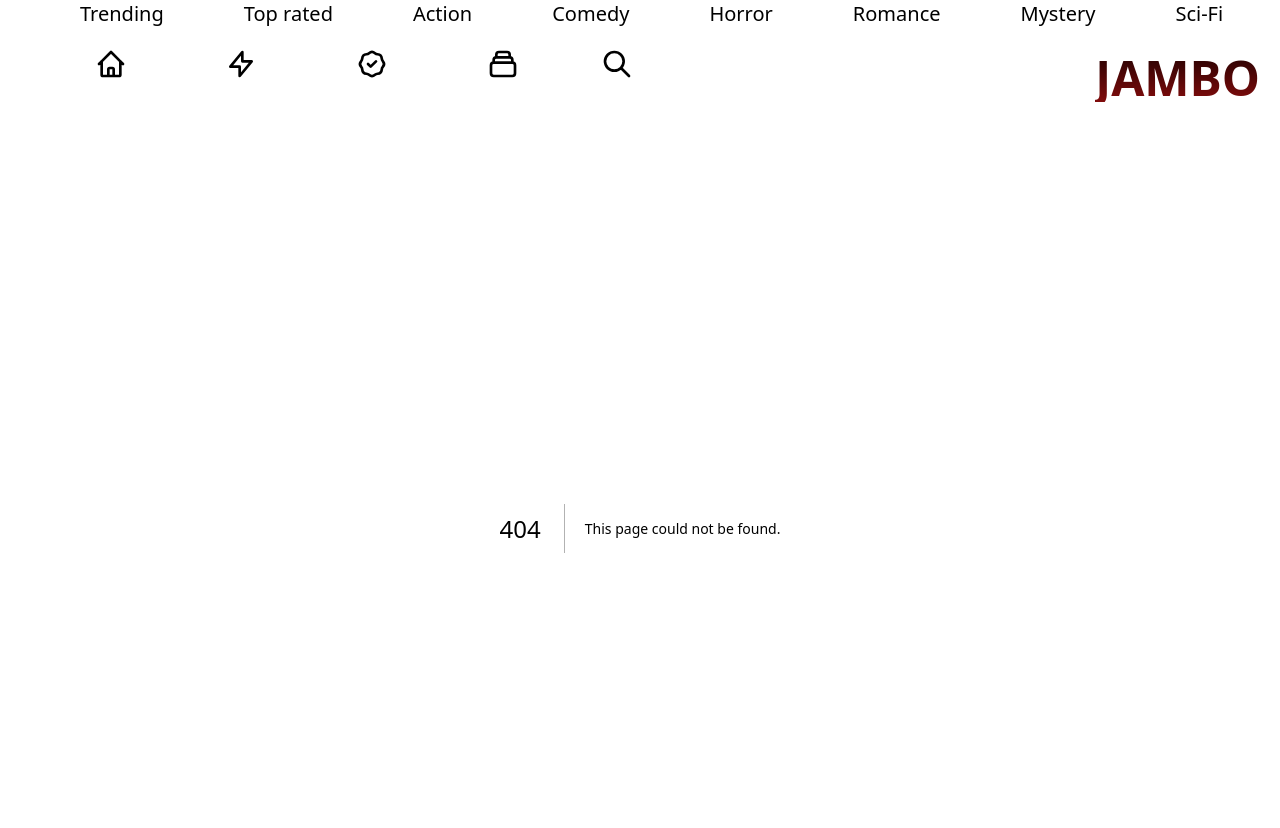
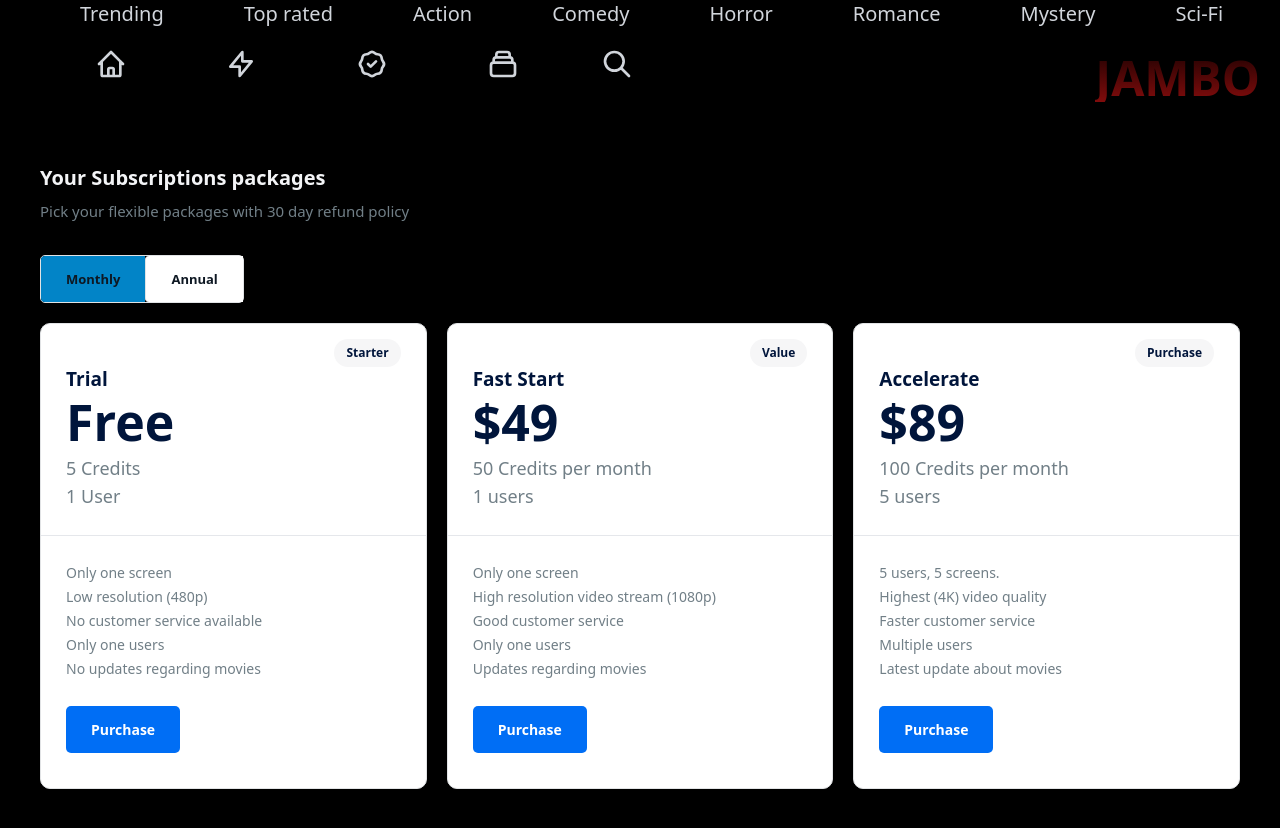
Before and after one commit to Apu655/Movie-Site, a Next.js app: page /subscription in a window 1280 px wide. Before the commit this address had no page. Shown: the top 828 px of the page. Built offline with nearby package versions, Linux system fonts and the light colour scheme.

Commit message:
Add subscription page

```diff
--- a/src/Layouts/Header/HeaderConstants.tsx
+++ b/src/Layouts/Header/HeaderConstants.tsx
@@ -14,4 +14,8 @@ export const USER_HEADER_LINKS = [
     title:"Profile",
     path:"/profile"
   },
+  {
+    title:"Subscriptions",
+    path:"/subscription"
+  }
 ];
--- /dev/null
+++ b/src/app/subscription/page.tsx
@@ -0,0 +1,200 @@
+'use client';
+import React, { useState } from 'react'
+
+type Props = {}
+
+const page = (props: Props) => {
+    const [isyearly,setIsYearly] = useState(false)
+  return (
+    <div>
+        <div className='flex min-h-screen pt-[30px] px-[40px]'>
+   <div className="min-w-full">
+       <p className="text-gray-100 text-[20px] leading-[40px] font-semibold">
+           Your Subscriptions packages
+       </p>
+
+       <div>
+           <p className="text-[#717F87] text-[15px] leading-[27px] font-medium">
+               Pick your flexible packages with 30 day refund policy
+           </p>
+       </div>
+
+       <div className="mt-[30px] inline-flex border border-[#E1E3E5] shadow-[0px 1px 2px #E1E3E5] divide-[#E1E3E5] divide-x rounded-[5px]">
+            <button onClick={()=>{setIsYearly(false)}} className={`${isyearly?"bg-white":"bg-sky-600"} hover:text-[#717F87] text-[#0E1823] leading-[16px] text-[13px] font-semibold  py-[15px] px-[25px] rounded-l`}>
+                Monthly
+            </button>
+			<button onClick={()=>{setIsYearly(true)}} className={`${!isyearly?"bg-white":"bg-sky-600"} hover:text-[#717F87] text-[#0E1823] leading-[16px] text-[13px] font-semibold  py-[15px] px-[25px] rounded-l`}>
+                Annual
+            </button>
+		</div>
+
+        <div className="mt-[20px] grid grid-cols-3 gap-[20px]">
+            <div key="1" className="w-full bg-[#fff] rounded-[10px] shadow-[0px 1px 2px #E1E3E5] border border-[#E1E3E5] divide-y">
+                <div className="pt-[15px] px-[25px] pb-[25px]">
+                    <div className="flex justify-end">
+                        <div className="bg-[#F6F6F7] rounded-[20px] flex justify-center align-center px-[12px]">
+                            <p className="text-[#00153B] text-[12px] leading-[28px] font-bold">
+                                Starter
+                            </p>
+                        </div>
+                    </div>
+
+                    <div>
+                        <p className="text-[#00153B] text-[19px] leading-[24px] font-bold">
+                            Trial
+                        </p>
+                        <p className="text-[#00153B] text-[50px] leading-[63px] font-bold">
+                            Free
+                        </p>
+                    </div>
+
+                    <div>
+                        <p className="text-[#717F87] text-[18px] leading-[28px] font-medium">
+                            5 Credits
+                        </p>
+                        <p className="text-[#717F87] text-[18px] leading-[28px] font-medium">
+                            1 User
+                        </p>
+                    </div>
+                </div>
+
+                <div className="pt-[25px] px-[25px] pb-[35px]">
+                    <div>
+                    <p className="text-[#717F87] text-[14px] leading-[24px] font-medium">
+                            Only one screen
+                        </p>
+                        <p className="text-[#717F87] text-[14px] leading-[24px] font-medium">
+                            Low resolution (480p)
+                        </p>
+                        <p className="text-[#717F87] text-[14px] leading-[24px] font-medium">
+                            No customer service available
+                        </p>
+                        <p className="text-[#717F87] text-[14px] leading-[24px] font-medium">
+                            Only one users
+                        </p>
+                        <p className="text-[#717F87] text-[14px] leading-[24px] font-medium">
+                            No updates regarding movies
+                        </p>
+                    </div>
+
+                    <div className="mt-[25px]">
+                        <button className="bg-[#006EF5] rounded-[5px] py-[15px] px-[25px] text-[#fff] text-[14px] leading-[17px] font-semibold">Purchase</button>
+                    </div>
+                </div>
+            </div>
+
+            <div key="2" className="w-full bg-[#fff] rounded-[10px] shadow-[0px 1px 2px #E1E3E5] border border-[#E1E3E5] divide-y">
+                <div className="pt-[15px] px-[25px] pb-[25px]">
+                    <div className="flex justify-end">
+                        <div className="bg-[#F6F6F7] rounded-[20px] flex justify-center align-center px-[12px]">
+                            <p className="text-[#00153B] text-[12px] leading-[28px] font-bold">
+                                Value
+                            </p>
+                        </div>
+                    </div>
+
+                    <div>
+                        <p className="text-[#00153B] text-[19px] leading-[24px] font-bold">
+                            Fast Start
+                        </p>
+                        <p className="text-[#00153B] text-[50px] leading-[63px] font-bold">
+                            $49
+                        </p>
+                    </div>
+
+                    <div>
+                        <p className="text-[#717F87] text-[18px] leading-[28px] font-medium">
+                            50 Credits per month
+                        </p>
+                        <p className="text-[#717F87] text-[18px] leading-[28px] font-medium">
+                            1 users
+                        </p>
+                    </div>
+                </div>
+
+                <div className="pt-[25px] px-[25px] pb-[35px]">
+                    <div>
+                        <p className="text-[#717F87] text-[14px] leading-[24px] font-medium">
+                            Only one screen
+                        </p>
+                        <p className="text-[#717F87] text-[14px] leading-[24px] font-medium">
+                            High resolution video stream (1080p)
+                        </p>
+                        <p className="text-[#717F87] text-[14px] leading-[24px] font-medium">
+                            Good customer service
+                        </p>
+                        <p className="text-[#717F87] text-[14px] leading-[24px] font-medium">
+                            Only one users
+                        </p>
+                        <p className="text-[#717F87] text-[14px] leading-[24px] font-medium">
+                            Updates regarding movies
+                        </p>
+                    </div>
+
+                    <div className="mt-[25px]">
+                        <button className="bg-[#006EF5] rounded-[5px] py-[15px] px-[25px] text-[#fff] text-[14px] leading-[17px] font-semibold">Purchase</button>
+                    </div>
+                </div>
+            </div>
+
+            <div key="3" className="w-full bg-[#fff] rounded-[10px] shadow-[0px 1px 2px #E1E3E5] border border-[#E1E3E5] divide-y">
+                <div className="pt-[15px] px-[25px] pb-[25px]">
+                    <div className="flex justify-end">
+                        <div className="bg-[#F6F6F7] rounded-[20px] flex justify-center align-center px-[12px]">
+                            <p className="text-[#00153B] text-[12px] leading-[28px] font-bold">
+                                Purchase
+                            </p>
+                        </div>
+                    </div>
+
+                    <div>
+                        <p className="text-[#00153B] text-[19px] leading-[24px] font-bold">
+                            Accelerate
+                        </p>
+                        <p className="text-[#00153B] text-[50px] leading-[63px] font-bold">
+                            $89
+                        </p>
+                    </div>
+
+                    <div>
+                        <p className="text-[#717F87] text-[18px] leading-[28px] font-medium">
+                            100 Credits per month
+                        </p>
+                        <p className="text-[#717F87] text-[18px] leading-[28px] font-medium">
+                            5 users
+                        </p>
+                    </div>
+                </div>
+
+                <div className="pt-[25px] px-[25px] pb-[35px]">
+                    <div>
+                        <p className="text-[#717F87] text-[14px] leading-[24px] font-medium">
+                            5 users, 5 screens.
+                        </p>
+                        <p className="text-[#717F87] text-[14px] leading-[24px] font-medium">
+                            Highest (4K) video quality
+                        </p>
+                        <p className="text-[#717F87] text-[14px] leading-[24px] font-medium">
+                            Faster customer service
+                        </p>
+                        <p className="text-[#717F87] text-[14px] leading-[24px] font-medium">
+                            Multiple users
+                        </p>
+                        <p className="text-[#717F87] text-[14px] leading-[24px] font-medium">
+                            Latest update about movies
+                        </p>
+                    </div>
+
+                    <div className="mt-[25px]">
+                        <button className="bg-[#006EF5] rounded-[5px] py-[15px] px-[25px] text-[#fff] text-[14px] leading-[17px] font-semibold">Purchase</button>
+                    </div>
+                </div>
+            </div>
+        </div>
+   </div>
+</div>
+    </div>
+  )
+}
+
+export default page
```
Also changed, not shown: src/app/page.tsx (+0 -17 lines).
